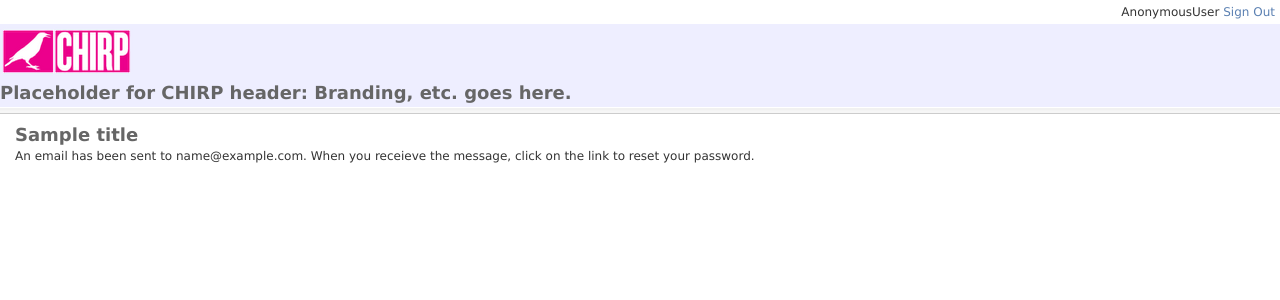
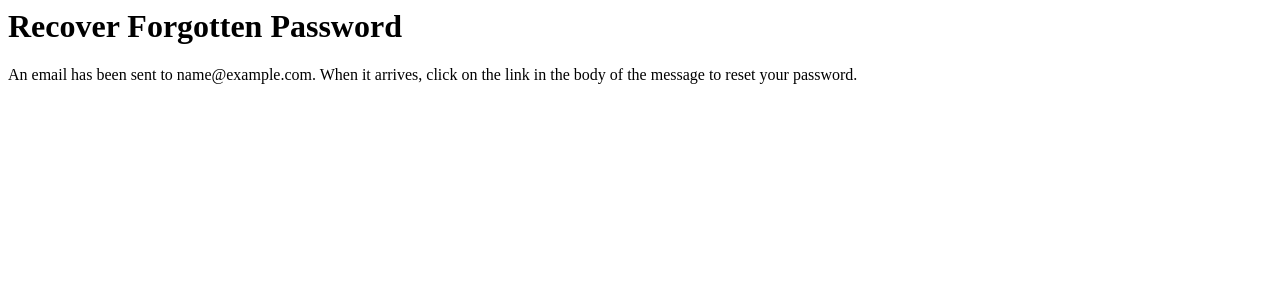
Before and after one commit to chirpradio/chirpradio, a Django app: template templates/auth/forgot_password.html in a window 1280 px wide. Shown: the top 300 px of the page. Run offline with Django 3.2, Linux system fonts and the light colour scheme; the template is opened without the code that fills it: most values are stand-ins (such as "Sample title", 1, 10 or a date in 2020); parts of the project's set-up code (start-up, migrations or seed data) failed here and were passed over.

Commit message:
Fix the "forgot password" template to not depend on media assets that are only available to signed-in users.

```diff
--- a/templates/auth/forgot_password.html
+++ b/templates/auth/forgot_password.html
@@ -1,7 +1,9 @@
-{% extends "common/base.html" %}
-
-{% block content %}
-
+<html xmlns="http://www.w3.org/1999/xhtml" lang="en-us" xml:lang="en-us">
+<head>
+  <title>Recover Forgotten Password</title>
+</head>
+<body>
+<h1>Recover Forgotten Password</h1>
 {% if form %}
 <form action="" method="post">
   <table>
@@ -11,9 +13,8 @@
 </form>
 {% else %}
 <p>
-An email has been sent to {{ email }}.  When you receieve the message,
-click on the link to reset your password.
+An email has been sent to {{ email }}.  When it arrives, click on the
+link in the body of the message to reset your password.
 </p>
 {% endif %}
-
-{% endblock %}
+</body>
```
